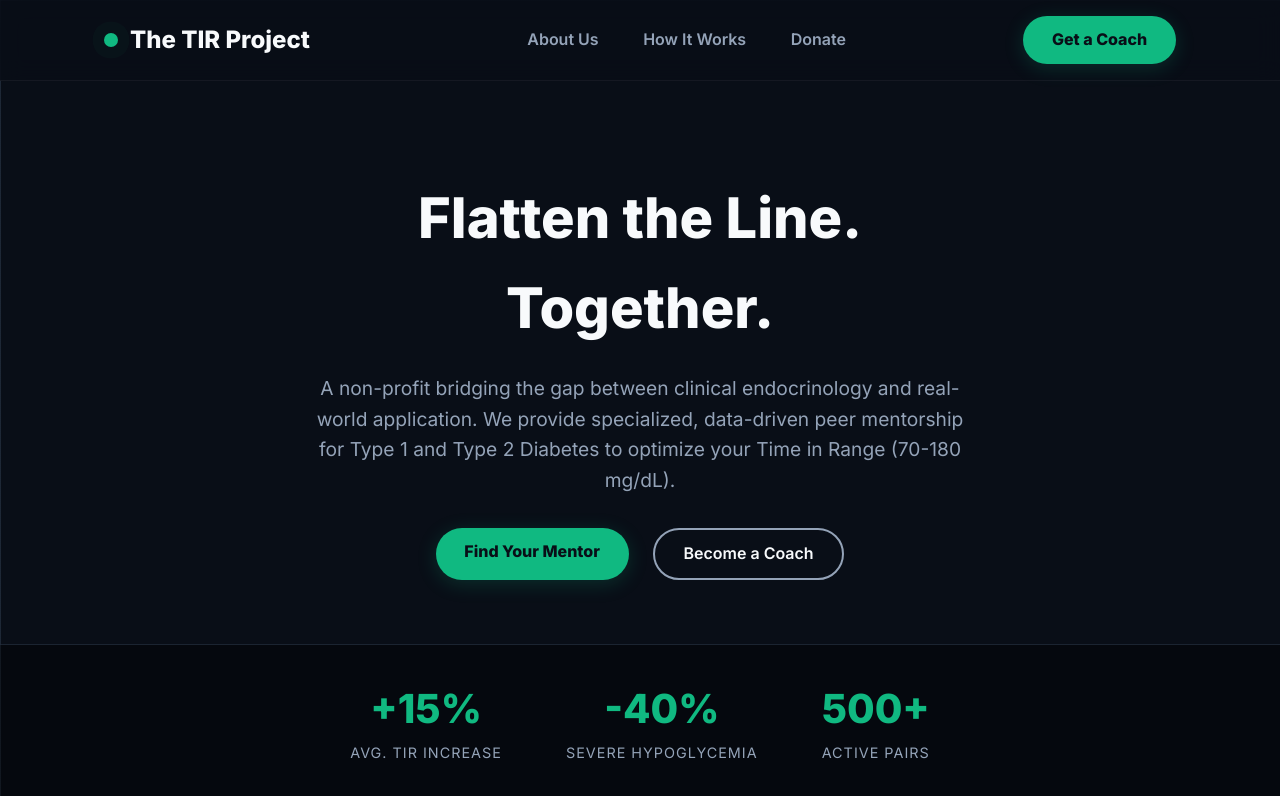
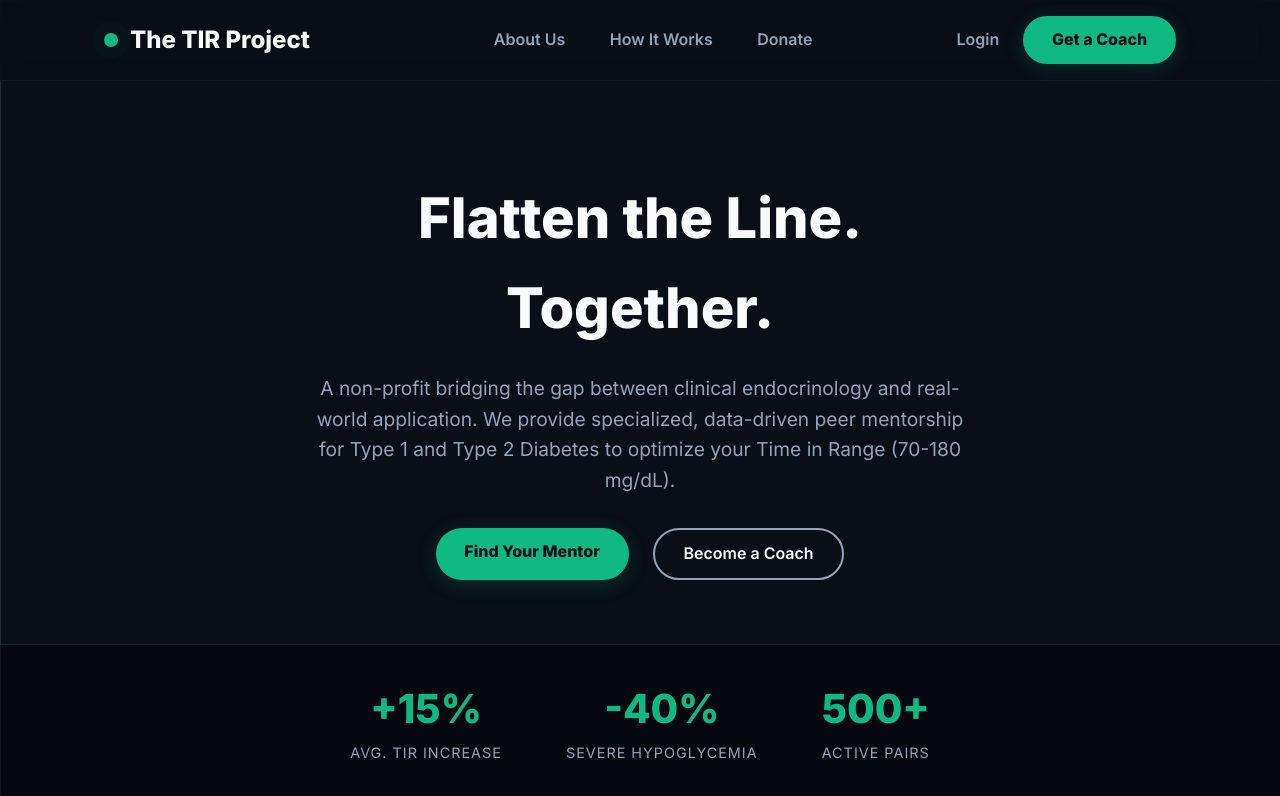
Before and after one commit to schneida1/timeinrangeproject, a plain HTML site: page index.html in a window 1280 px wide. Shown: the top 796 px of the page. Drawn offline with Linux system fonts and the light colour scheme.

Commit message:
Update index.html

```diff
--- a/index.html
+++ b/index.html
@@ -20,7 +20,10 @@
                 <a href="how-it-works.html">How It Works</a>
                 <a href="donate.html">Donate</a>
             </div>
-            <a href="apply.html?type=get-mentor" class="btn-action">Get a Coach</a>
+            <div style="display: flex; align-items: center; gap: 1.5rem;">
+                <a href="login.html" style="color: #94a3b8; font-weight: 600; text-decoration: none;">Login</a>
+                <a href="apply.html?type=get-mentor" class="btn-action">Get a Coach</a>
+            </div>
         </nav>
     </header>
 
```
